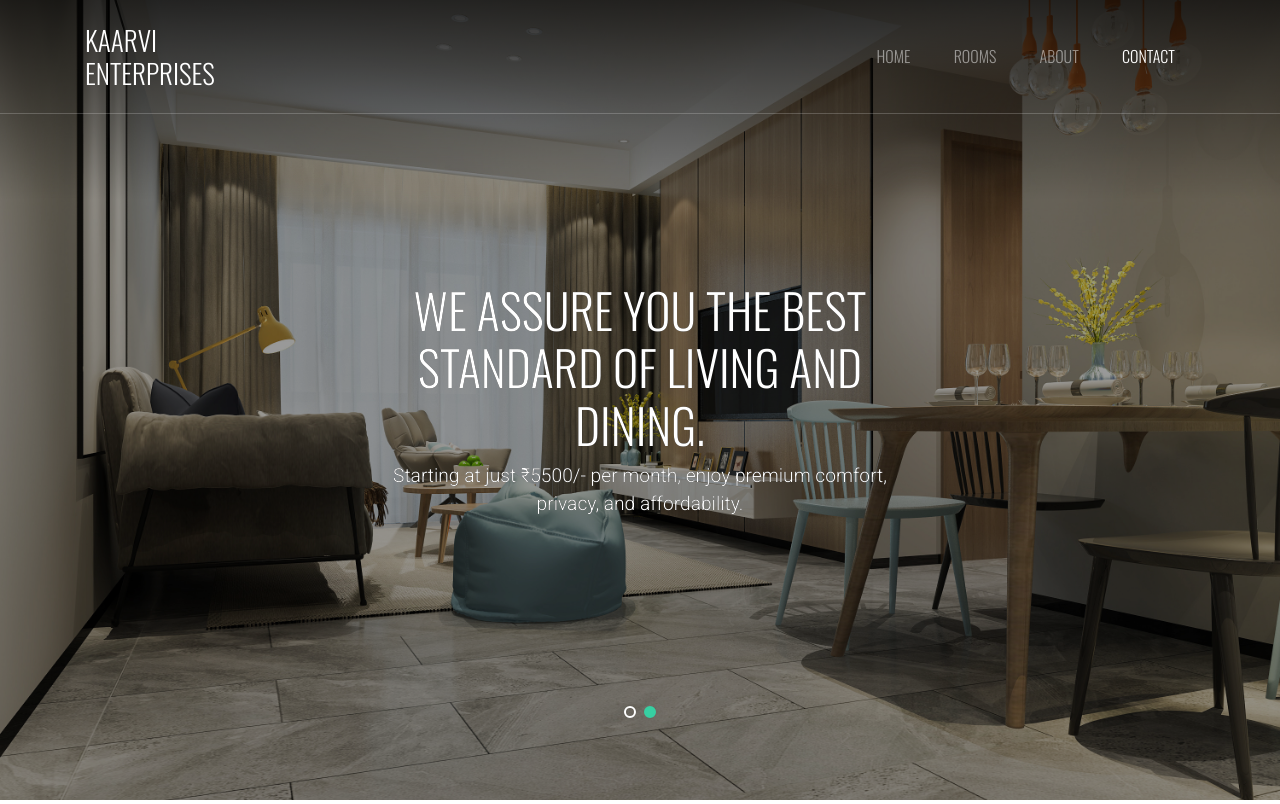
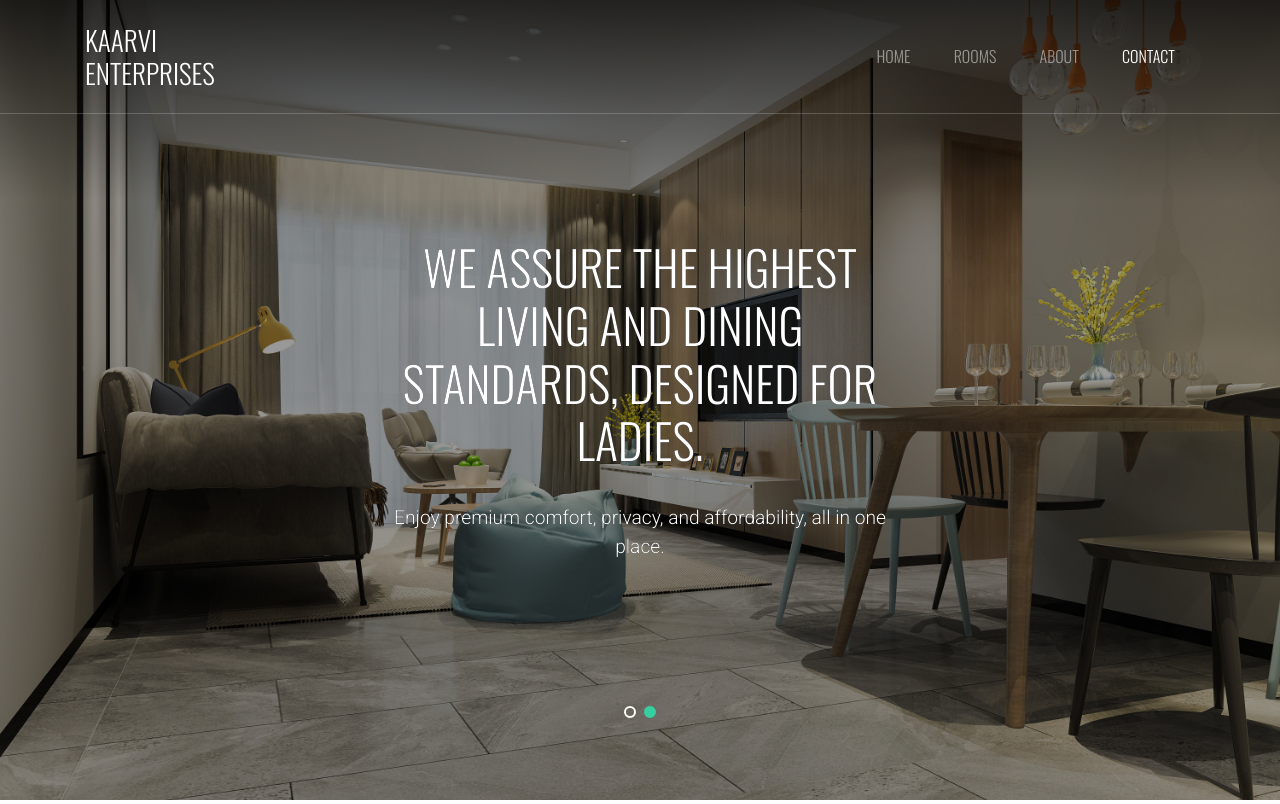
Before and after one commit to Bibinku/hosttry, a Django app: page / in a window 1280 px wide. Shown: the top 804 px of the page. Run offline with Django 5.2, Linux system fonts and the light colour scheme; data comes from the database, SQL or seed files in the repository; both versions use the stored data as it was after the commit; some libraries are stand-ins or nearby versions; some web fonts are replaced; grey boxes are pictures that could not be loaded.

Commit message:
text edit done

```diff
--- a/Frontend/templates/home.html
+++ b/Frontend/templates/home.html
@@ -84,15 +84,8 @@
         <div class="container">
           <div class="row align-items-center justify-content-center">
             <div class="col-md-6 mt-lg-5 text-center">
-              <h1 class="text-shadow">Step in to a bright way of living at hunasmaranhalli like never before</h1>
-              <p class="mb-5 text-shadow">Affordable, secure, and comfortable living with premium amenities for women, conveniently located near Malayali Mess.
-
-
-
-
-
-
-</p>
+              <h1 class="text-shadow">Step in to a bright way of living at hunasmaranhalli like never before</h1><br>
+              <p class="mb-5 text-shadow">Starting at just ₹5500/- per month, located near Malayali Mess.</p>
 
             </div>
           </div>
@@ -107,8 +100,8 @@
         <div class="container">
           <div class="row align-items-center justify-content-center">
             <div class="col-md-6 mt-lg-5 text-center">
-              <h1 class="text-shadow">We assure you the best standard of living and dining.</h1>
-              <p class="mb-5 text-shadow">Starting at just ₹5500/- per month, enjoy premium comfort, privacy, and affordability.</p>
+              <h1 class="text-shadow">We assure the highest living and dining standards, designed for ladies.</h1><br>
+              <p class="mb-5 text-shadow">Enjoy premium comfort, privacy, and affordability, all in one place.</p>
 
             </div>
           </div>
```
Also changed, not shown: Frontend/templates/singleroom.html (+4 -3 lines), db.sqlite3.
